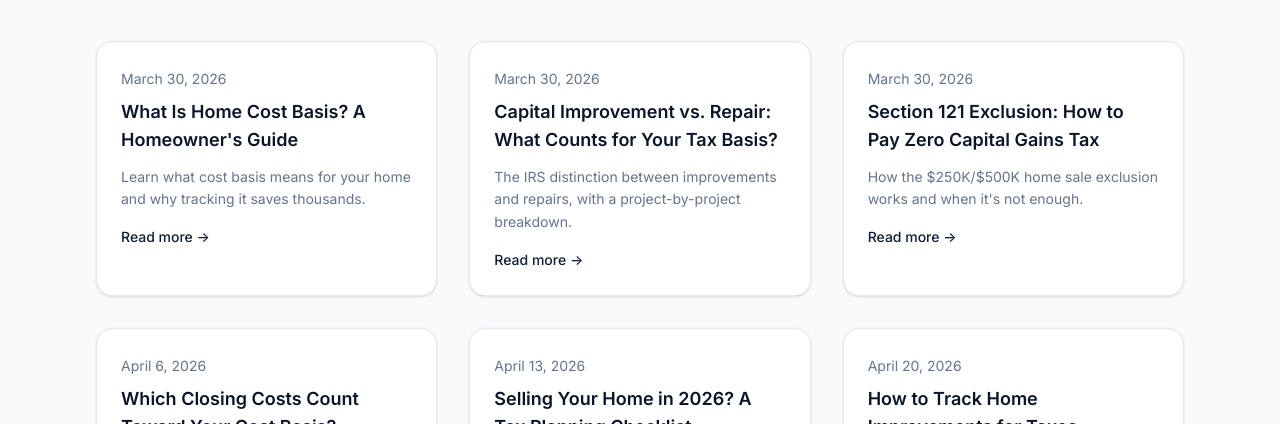
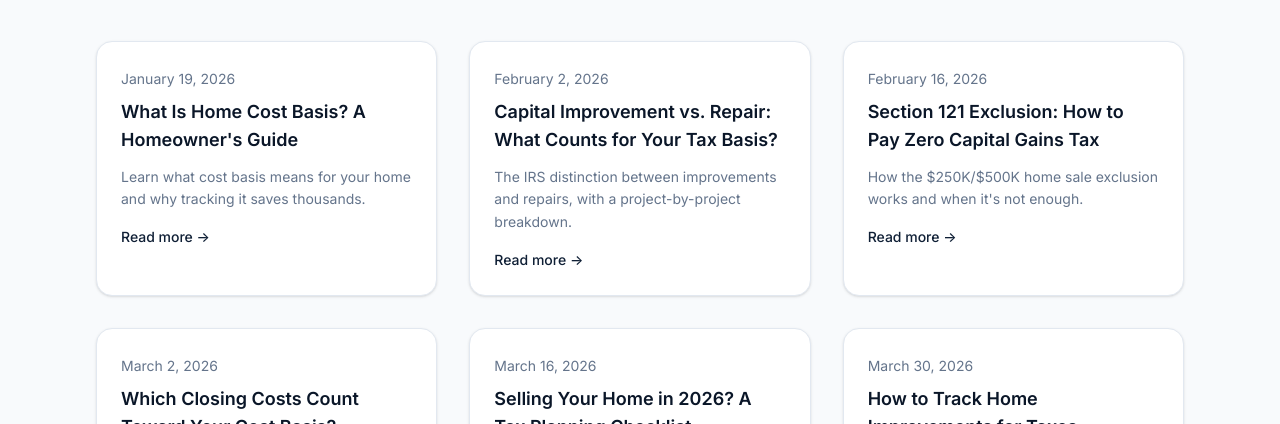
Before and after one commit to gartlandj/homebasis-website, a Next.js app: page /blog in a window 1280 px wide. Shown: the part 267-691 px from the top of the page. Built offline with nearby package versions, Linux system fonts and the light colour scheme.

Commit message:
Space blog post dates 2 weeks apart ending March 30, 2026
https://claude.ai/code/session_01XHMe5eKujuBDUE7hm2yeoG

```diff
--- a/src/app/blog/capital-improvement-vs-repair/page.tsx
+++ b/src/app/blog/capital-improvement-vs-repair/page.tsx
@@ -13,7 +13,7 @@ export default function CapitalImprovementVsRepair() {
     <BlogPostLayout
       title="Capital Improvement vs. Repair: What Counts for Your Tax Basis?"
       description="Learn the IRS distinction between capital improvements and repairs, with a category-by-category breakdown of common home projects."
-      date="March 30, 2026"
+      date="February 2, 2026"
     >
       <p>
         You just spent $18,000 on a new roof. Or maybe $4,500 fixing the
--- a/src/app/blog/closing-costs-and-cost-basis/page.tsx
+++ b/src/app/blog/closing-costs-and-cost-basis/page.tsx
@@ -13,7 +13,7 @@ export default function ClosingCostsAndCostBasisPost() {
     <BlogPostLayout
       title="Which Closing Costs Count Toward Your Home's Cost Basis?"
       description="Find out which closing costs you can add to your home's cost basis to reduce capital gains tax when you sell."
-      date="April 6, 2026"
+      date="March 2, 2026"
     >
       <p>
         When you buy a home, the purchase price is only the starting point for
--- a/src/app/blog/home-cost-basis-explained/page.tsx
+++ b/src/app/blog/home-cost-basis-explained/page.tsx
@@ -13,7 +13,7 @@ export default function HomeCostBasisExplained() {
     <BlogPostLayout
       title="What Is Home Cost Basis? A Homeowner's Guide"
       description="Learn what cost basis means for your home, how to calculate your adjusted basis, and why tracking it can save you thousands in capital gains tax."
-      date="March 30, 2026"
+      date="January 19, 2026"
     >
       <p>
         If you own a home, there is a number the IRS cares about that most
--- a/src/app/blog/page.tsx
+++ b/src/app/blog/page.tsx
@@ -13,41 +13,41 @@ const posts = [
     href: "/blog/home-cost-basis-explained/",
     description:
       "Learn what cost basis means for your home and why tracking it saves thousands.",
-    date: "March 30, 2026",
+    date: "January 19, 2026",
   },
   {
     title: "Capital Improvement vs. Repair: What Counts for Your Tax Basis?",
     href: "/blog/capital-improvement-vs-repair/",
     description:
       "The IRS distinction between improvements and repairs, with a project-by-project breakdown.",
-    date: "March 30, 2026",
+    date: "February 2, 2026",
   },
   {
     title: "Section 121 Exclusion: How to Pay Zero Capital Gains Tax",
     href: "/blog/section-121-exclusion-guide/",
     description:
       "How the $250K/$500K home sale exclusion works and when it's not enough.",
-    date: "March 30, 2026",
+    date: "February 16, 2026",
   },
   {
     title: "Which Closing Costs Count Toward Your Cost Basis?",
     href: "/blog/closing-costs-and-cost-basis/",
     description:
       "Find out which closing costs increase your basis and reduce future taxes.",
-    date: "April 6, 2026",
+    date: "March 2, 2026",
   },
   {
     title: "Selling Your Home in 2026? A Tax Planning Checklist",
     href: "/blog/selling-your-home-tax-guide/",
     description: "Step-by-step tax planning for home sellers.",
-    date: "April 13, 2026",
+    date: "March 16, 2026",
   },
   {
     title: "How to Track Home Improvements for Taxes",
     href: "/blog/track-home-improvements-for-taxes/",
     description:
       "Practical methods for tracking improvements, from spreadsheets to apps.",
-    date: "April 20, 2026",
+    date: "March 30, 2026",
   },
 ];
 
--- a/src/app/blog/section-121-exclusion-guide/page.tsx
+++ b/src/app/blog/section-121-exclusion-guide/page.tsx
@@ -14,7 +14,7 @@ export default function Section121ExclusionGuide() {
     <BlogPostLayout
       title="Section 121 Exclusion: How to Pay Zero Capital Gains Tax on Your Home"
       description="Understand the Section 121 exclusion that lets you exclude up to $500K in capital gains tax-free when selling your primary residence."
-      date="March 30, 2026"
+      date="February 16, 2026"
     >
       <p>
         When you sell your primary residence at a profit, there is one tax
--- a/src/app/blog/selling-your-home-tax-guide/page.tsx
+++ b/src/app/blog/selling-your-home-tax-guide/page.tsx
@@ -13,7 +13,7 @@ export default function SellingYourHomeTaxGuidePost() {
     <BlogPostLayout
       title="Selling Your Home in 2026? A Tax Planning Checklist"
       description="A step-by-step tax planning checklist for homeowners selling in 2026, covering cost basis, capital gains, and the Section 121 exclusion."
-      date="April 13, 2026"
+      date="March 16, 2026"
     >
       <p>
         Selling a home is one of the largest financial transactions most people
--- a/src/app/blog/track-home-improvements-for-taxes/page.tsx
+++ b/src/app/blog/track-home-improvements-for-taxes/page.tsx
@@ -14,7 +14,7 @@ export default function TrackHomeImprovementsForTaxesPost() {
     <BlogPostLayout
       title="How to Track Home Improvements for Taxes (And Why You Should Start Now)"
       description="Practical methods for tracking home improvements for tax purposes, from spreadsheets to dedicated apps, and tips for reconstructing past records."
-      date="April 20, 2026"
+      date="March 30, 2026"
     >
       <p>
         The average American homeowner stays in their home for about 13 years.
```
